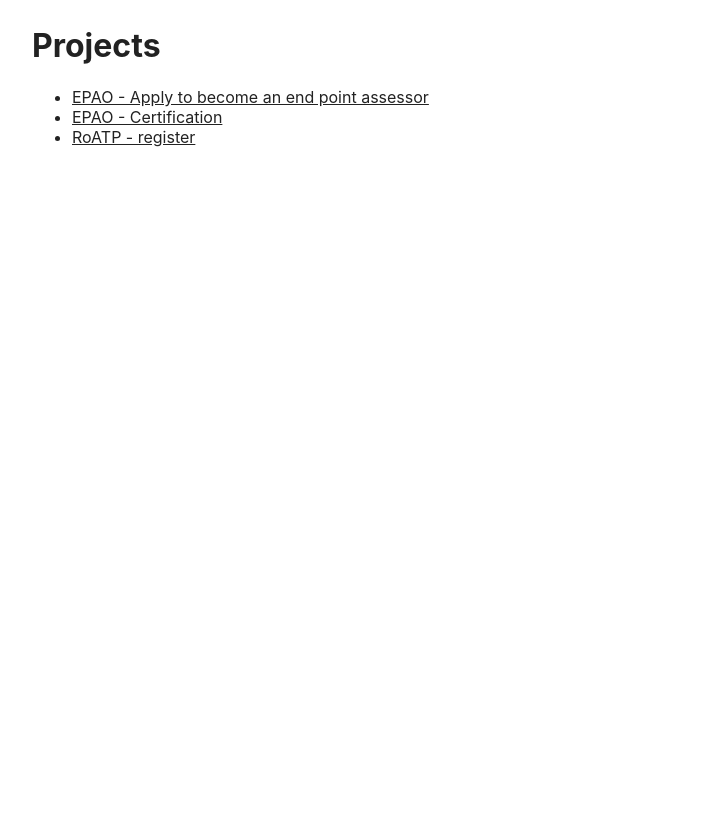
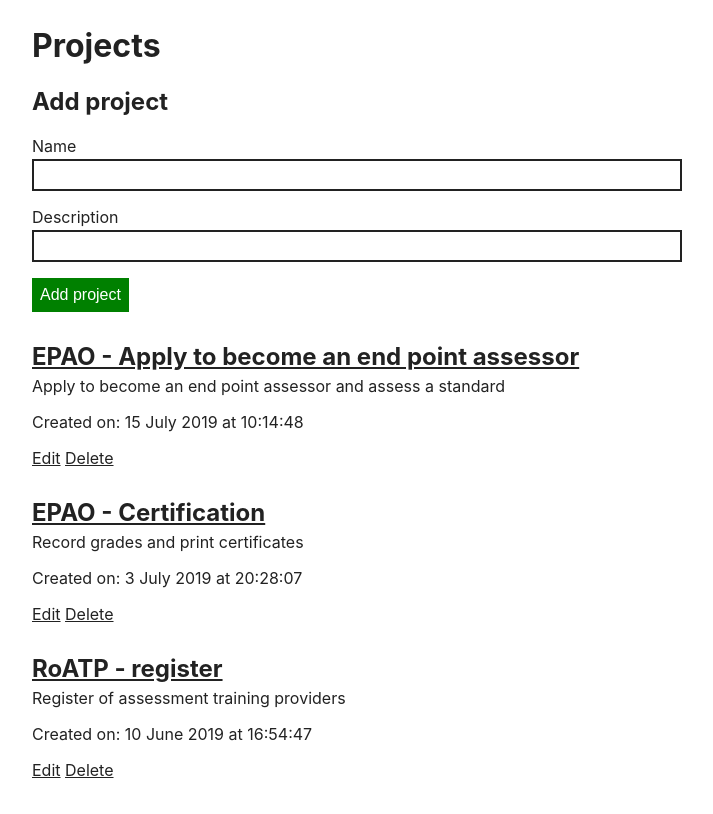
Before and after one commit to SkillsFundingAgency/das-qna-config, a React (Create React App) app in the folder src/SFA.DAS.QnA.Config.Web/ClientApp/: page / in a window 1280 px wide. Shown: the whole page, without its empty margins (283-996 px from the left). Built offline with nearby package versions, Linux system fonts and the light colour scheme.

Commit message:
Add, edit and delete projects. Date handling. Data structures file.

```diff
--- a/src/SFA.DAS.QnA.Config.Web/ClientApp/public/projects-data.json
+++ b/src/SFA.DAS.QnA.Config.Web/ClientApp/public/projects-data.json
@@ -2,7 +2,9 @@
   "Projects": [
     {
       "id": "project-1",
+      "createdAt": 1563185688567,
       "name": "EPAO - Apply to become an end point assessor",
+      "description": "Apply to become an end point assessor and assess a standard",
       "sections": [
         {
           "id": "section-1",
@@ -16,7 +18,9 @@
     },
     {
       "id": "project-2",
+      "createdAt": 1562185687567,
       "name": "EPAO - Certification",
+      "description": "Record grades and print certificates",
       "sections": [
         {
           "id": "section-3",
@@ -30,7 +34,9 @@
     },
     {
       "id": "project-3",
+      "createdAt": 1560185687567,
       "name": "RoATP - register",
+      "description": "Register of assessment training providers",
       "sections": [
         {
           "id": "section-5",
--- a/src/SFA.DAS.QnA.Config.Web/ClientApp/src/App.js
+++ b/src/SFA.DAS.QnA.Config.Web/ClientApp/src/App.js
@@ -3,33 +3,15 @@ import React, { useState, useEffect } from "react";
 
 import Projects from "./Projects";
 
-const App = ({ children }) => {
-  const [projects, setProjects] = useState(null);
+const App = () => {
+  const [projectsData, setProjectsData] = useState(null);
   const [loading, setLoading] = useState(true);
-
-  // const [data, setData] = useState({
-  //   projects: [],
-  //   sections: [],
-  //   loading: true
-  // });
-
-  // useEffect(() => {
-  //   fetch("/data.json")
-  //     .then(response => response.json())
-  //     .then(data => {
-  //       setData({
-  //         projects: data.Projects,
-  //         sections: data.Sections,
-  //         loading: false
-  //       });
-  //     });
-  // }, []);
 
   useEffect(() => {
     const fetchData = async () => {
       const data = await fetch("/projects-data.json");
       const projects = await data.json();
-      setProjects(projects.Projects);
+      setProjectsData(projects.Projects);
     };
 
     fetchData();
@@ -38,8 +20,8 @@ const App = ({ children }) => {
 
   return (
     <>
-      {projects && !loading ? (
-        <Projects projects={projects} />
+      {projectsData && !loading ? (
+        <Projects projectsData={projectsData} />
       ) : (
         <span>Loading...</span>
       )}
--- a/src/SFA.DAS.QnA.Config.Web/ClientApp/src/Project.js
+++ b/src/SFA.DAS.QnA.Config.Web/ClientApp/src/Project.js
@@ -1,14 +1,15 @@
 import React from "react";
 import { Link } from "@reach/router";
 
-const Project = props => {
-  const { project } = props.location.state;
+const Project = ({ location }) => {
+  const { project } = location.state;
 
   return (
     <>
-      <h1>{project.name}</h1>
-      <h2>Sections</h2>
+      <h1>Sections</h1>
+      <h2>{project.name}</h2>
 
+      <ul role="navigation">
         {project.sections.map(section => (
           <li key={section.id}>
             <Link to={section.id} state={{ section }}>
@@ -16,6 +17,7 @@ const Project = props => {
             </Link>
           </li>
         ))}
+      </ul>
     </>
   );
 };
--- a/src/SFA.DAS.QnA.Config.Web/ClientApp/src/Projects.js
+++ b/src/SFA.DAS.QnA.Config.Web/ClientApp/src/Projects.js
@@ -1,22 +1,95 @@
-import React from "react";
+import React, { useState, useEffect } from "react";
 import { Link } from "@reach/router";
+import { formatDateTime } from "./helpers";
+import { EMPTY_PROJECT } from "./data-structures";
 
-// import Project from "./Project";
+import AddProjectForm from "./forms/AddProjectForm";
+import EditProjectForm from "./forms/EditProjectForm";
 
-const Projects = ({ projects, children }) => {
+const Projects = ({ projectsData }) => {
+  const initialProjects = () =>
+    JSON.parse(window.localStorage.getItem("projects")) || projectsData;
+  const [projects, setProjects] = useState(initialProjects);
+  const jsonProjects = JSON.stringify(projects);
+  const [currentProject, setCurrentProject] = useState(EMPTY_PROJECT);
+  const [editing, setEditing] = useState(false);
+
+  useEffect(() => {
+    window.localStorage.setItem("projects", jsonProjects);
+  });
+
+  const addProject = project => {
+    project.id = `project-${projects.length + 1}`;
+    project.createdAt = Date.now();
+    setProjects([...projects, project]);
+  };
+
+  const updateProject = (id, updatedProject) => {
+    setEditing(false);
+    setProjects(
+      projects.map(project => (project.id === id ? updatedProject : project))
+    );
+  };
+
+  const editProject = project => {
+    setEditing(true);
+    setCurrentProject({
+      ...project,
+      name: project.name,
+      description: project.description
+    });
+  };
+
+  const deleteProject = id => {
+    setProjects(projects.filter(project => project.id !== id));
+  };
+
   return (
     <>
       <h1>Projects</h1>
-      <ul role="navigation">
+      {editing ? (
+        <>
+          <h2>Edit project</h2>
+          <EditProjectForm
+            currentProject={currentProject}
+            updateProject={updateProject}
+          />
+        </>
+      ) : (
+        <>
+          <h2>Add project</h2>
+          <AddProjectForm addProject={addProject} />
+        </>
+      )}
+      {projects.length ? (
+        <ul className="link-list" role="navigation">
           {projects.map(project => (
             <li key={project.id}>
+              <h2 className="link-list__title">
                 <Link to={project.id} state={{ project }}>
                   {project.name}
                 </Link>
-            {project.description && <span>{project.description}</span>}
+              </h2>
+              {project.description && (
+                <p className="link-list__body">{project.description}</p>
+              )}
+              {project.createdAt && (
+                <p className="link-list__body">
+                  Created on: {formatDateTime(project.createdAt)}
+                </p>
+              )}
+              <a href="#edit" onClick={() => editProject(project)}>
+                Edit
+              </a>{" "}
+              <a href="#delete" onClick={() => deleteProject(project.id)}>
+                Delete
+              </a>
             </li>
           ))}
         </ul>
+      ) : (
+        <p>There are no projects.</p>
+      )}
     </>
   );
 };
--- /dev/null
+++ b/src/SFA.DAS.QnA.Config.Web/ClientApp/src/data-structures.js
@@ -0,0 +1,48 @@
+export const EMPTY_PROJECT = {
+  id: null,
+  createdAt: "",
+  name: "",
+  description: "",
+  sections: []
+};
+
+export const EMPTY_SECTION = {
+  id: null,
+  name: "",
+  Pages: []
+};
+
+export const EMPTY_PAGE = {
+  PageId: "",
+  SequenceId: "",
+  SectionId: "",
+  Title: "",
+  LinkTitle: "",
+  InfoText: "",
+  Questions: [],
+  PageOfAnswers: [],
+  Next: [],
+  Complete: false,
+  AllowMultipleAnswers: false,
+  Active: true,
+  NotRequiredOrgTypes: [],
+  NotRequired: false,
+  BodyText: ""
+};
+
+export const EMPTY_QUESTION = {
+  QuestionId: "",
+  QuestionTag: "",
+  Label: "",
+  ShortLabel: "",
+  QuestionBodyText: "",
+  Hint: "",
+  Input: {}
+};
+
+// Input {} is below
+
+// Type: "",
+// Options: [],
+// Validations: [],
+// InputClasses: ""
--- /dev/null
+++ b/src/SFA.DAS.QnA.Config.Web/ClientApp/src/forms/AddProjectForm.js
@@ -0,0 +1,54 @@
+import React, { useState } from "react";
+import { EMPTY_PROJECT } from "./../data-structures";
+
+const AddProjectForm = ({ addProject }) => {
+  const [project, setProject] = useState(EMPTY_PROJECT);
+  const [isValid, setIsValid] = useState(true);
+
+  const handleInputChange = event => {
+    const { name, value } = event.target;
+    setProject({ ...project, [name]: value });
+  };
+
+  const onSubmit = event => {
+    event.preventDefault();
+    if (!project.name) {
+      showError("name");
+      return false;
+    }
+    setIsValid(true);
+    addProject(project);
+    setProject(EMPTY_PROJECT);
+  };
+
+  const showError = error => {
+    setIsValid(false);
+  };
+
+  return (
+    <form onSubmit={onSubmit}>
+      {!isValid && <p className="qna-error-message">Enter an name</p>}
+      <div className="qna-form-group">
+        <label>Name</label>
+        <input
+          type="text"
+          name="name"
+          value={project.name}
+          onChange={handleInputChange}
+        />
+      </div>
+      <div className="qna-form-group">
+        <label>Description</label>
+        <input
+          type="text"
+          name="description"
+          value={project.description}
+          onChange={handleInputChange}
+        />
+      </div>
+      <button>Add project</button>
+    </form>
+  );
+};
+
+export default AddProjectForm;
--- /dev/null
+++ b/src/SFA.DAS.QnA.Config.Web/ClientApp/src/forms/EditProjectForm.js
@@ -0,0 +1,46 @@
+import React, { useState, useEffect } from "react";
+
+const EditProjectForm = ({ currentProject, updateProject }) => {
+  const [project, setProject] = useState(currentProject);
+
+  useEffect(() => {
+    setProject(currentProject);
+  }, [currentProject]);
+
+  const handleInputChange = event => {
+    const { name, value } = event.target;
+    setProject({ ...project, [name]: value });
+  };
+
+  const onSubmit = event => {
+    event.preventDefault();
+    if (!project.name) return;
+    updateProject(project.id, project);
+  };
+
+  return (
+    <form onSubmit={onSubmit}>
+      <div className="qna-form-group">
+        <label>Name</label>
+        <input
+          type="text"
+          name="name"
+          value={project.name}
+          onChange={handleInputChange}
+        />
+      </div>
+      <div className="qna-form-group">
+        <label>Description</label>
+        <input
+          type="text"
+          name="description"
+          value={project.description}
+          onChange={handleInputChange}
+        />
+      </div>
+      <button>Edit project</button>
+    </form>
+  );
+};
+
+export default EditProjectForm;
--- /dev/null
+++ b/src/SFA.DAS.QnA.Config.Web/ClientApp/src/helpers.js
@@ -0,0 +1,10 @@
+export function formatDateTime(timestamp) {
+  return new Intl.DateTimeFormat("en-GB", {
+    day: "numeric",
+    month: "long",
+    year: "numeric",
+    hour: "2-digit",
+    minute: "2-digit",
+    second: "2-digit"
+  }).format(timestamp);
+}
--- a/src/SFA.DAS.QnA.Config.Web/ClientApp/src/index.css
+++ b/src/SFA.DAS.QnA.Config.Web/ClientApp/src/index.css
@@ -31,6 +31,25 @@ a {
   max-width: 660px;
   margin: 0 auto;
   padding: 5px;
+}
+
+ul {
+  padding: 0;
+  list-style: none;
+}
+
+/* Link list */
+
+ul.link-list > li {
+  margin-bottom: 30px;
+}
+
+.link-list__title {
+  margin-bottom: 5px;
+}
+
+.link-list__body {
+  margin-top: 0;
 }
 
 .qna-page {
@@ -84,6 +103,11 @@ a {
   margin-bottom: 0;
 }
 
+.qna-error-message {
+  color: #b10e1e;
+  font-weight: 700;
+}
+
 label,
 input {
   display: block;
```
Also changed, not shown: src/SFA.DAS.QnA.Config.Web/ClientApp/src/Sections.js (+26 -26 lines). Lines whose indentation alone changed are shown as unchanged.
